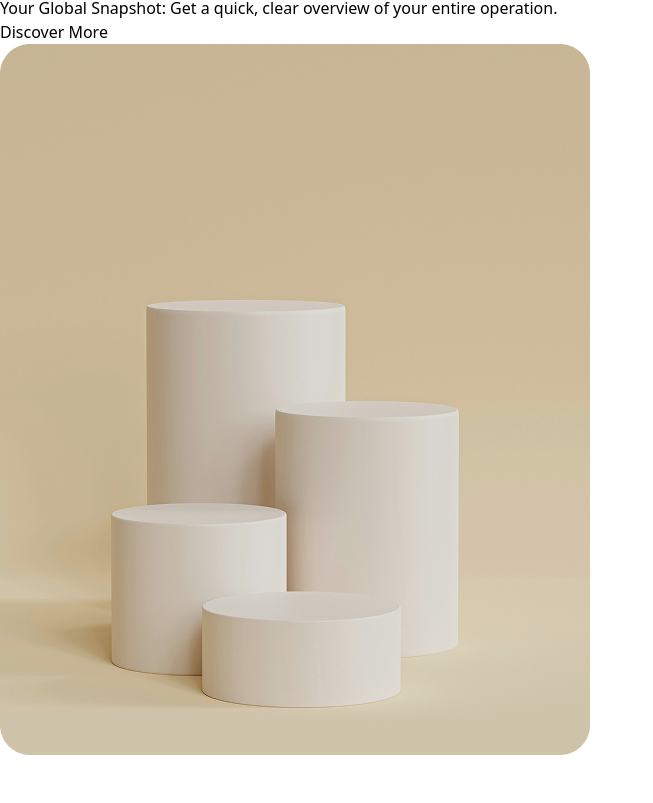
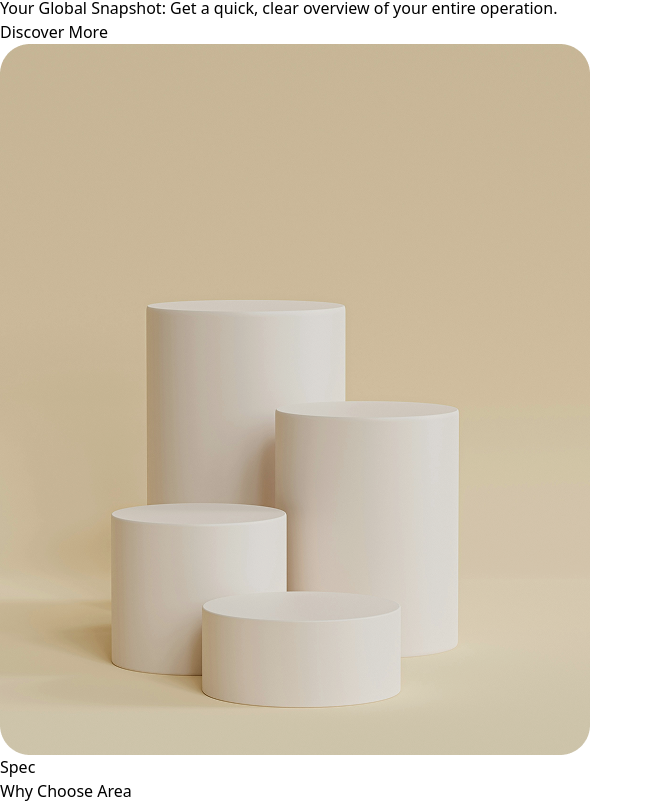
Before and after one commit to yanicksadi/My-dashboard, a React (Vite) app: page / in a window 1280 px wide. Shown: the part 2756-3559 px from the top of the page, without its empty margins (0-653 px from the left). Before the commit the page ends 3511 px from the top, so only its background shows below. Built offline with nearby package versions, Linux system fonts and the light colour scheme.

Commit message:
created Choice component

```diff
--- a/src/App.jsx
+++ b/src/App.jsx
@@ -3,6 +3,8 @@ import Hero from "./components/Hero"
 import Trustedby from "./components/Trustedby"
 import Benefits from "./components/Benefits"
 import BigPicture from "./components/BigPicture"
+import Choice from "./components/Choice"
+
 
 function App() {
   return (
@@ -12,6 +14,7 @@ function App() {
       <Trustedby/>
       <Benefits/>
       <BigPicture/>
+      <Choice/>
     </>
   )
 }
--- a/src/components/Benefits.jsx
+++ b/src/components/Benefits.jsx
@@ -2,7 +2,7 @@ import { cableIcon, globalIcon, accountIcon, chartIcon, mountain } from '../asse
 
 function Benefits() {
   return (
-    <div className="px-20 mx-10">
+    <div className="mx-10">
       <div>
         <p className="text-green-700 mt-10 text-sm">Benefits</p>
         <h1 className="text-4xl font-medium font-serif mt-5 px-4 py-4">
@@ -55,7 +55,7 @@ function Benefits() {
         </div>
       </div>
 
-      <div>
+      <div >
         <img
           src={mountain}
           alt="Mountain landscape"
--- /dev/null
+++ b/src/components/Choice.jsx
@@ -0,0 +1,11 @@
+
+function Choice () {
+  return (
+    <div className="border Border-t-gray-200 mx-10 text-center">
+     <p className="text-center text-5xl">Spec</p>
+     <h1>Why Choose Area</h1>
+    </div>
+  )
+}
+
+export default Choice;
```
